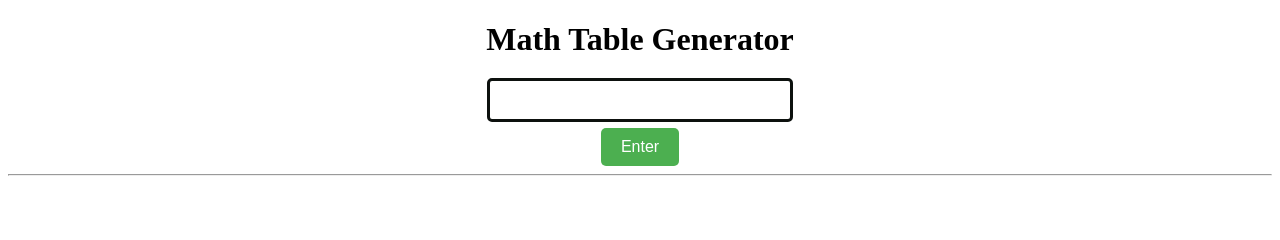
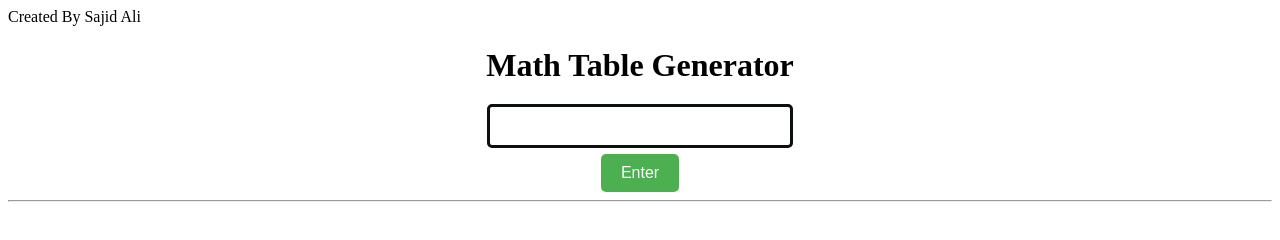
Before and after one commit to Sajidali9621/Math-Table-genrator, a plain HTML site: page index.html in a window 1280 px wide. Drawn offline with Linux system fonts and the light colour scheme.

Commit message:
Update index.html

```diff
--- a/index.html
+++ b/index.html
@@ -8,7 +8,9 @@
     <title>Math Table Generator </title>
 
 </head>
-
+<header>
+    Created By Sajid Ali
+</header>
 <body>
 
     <center>
```
